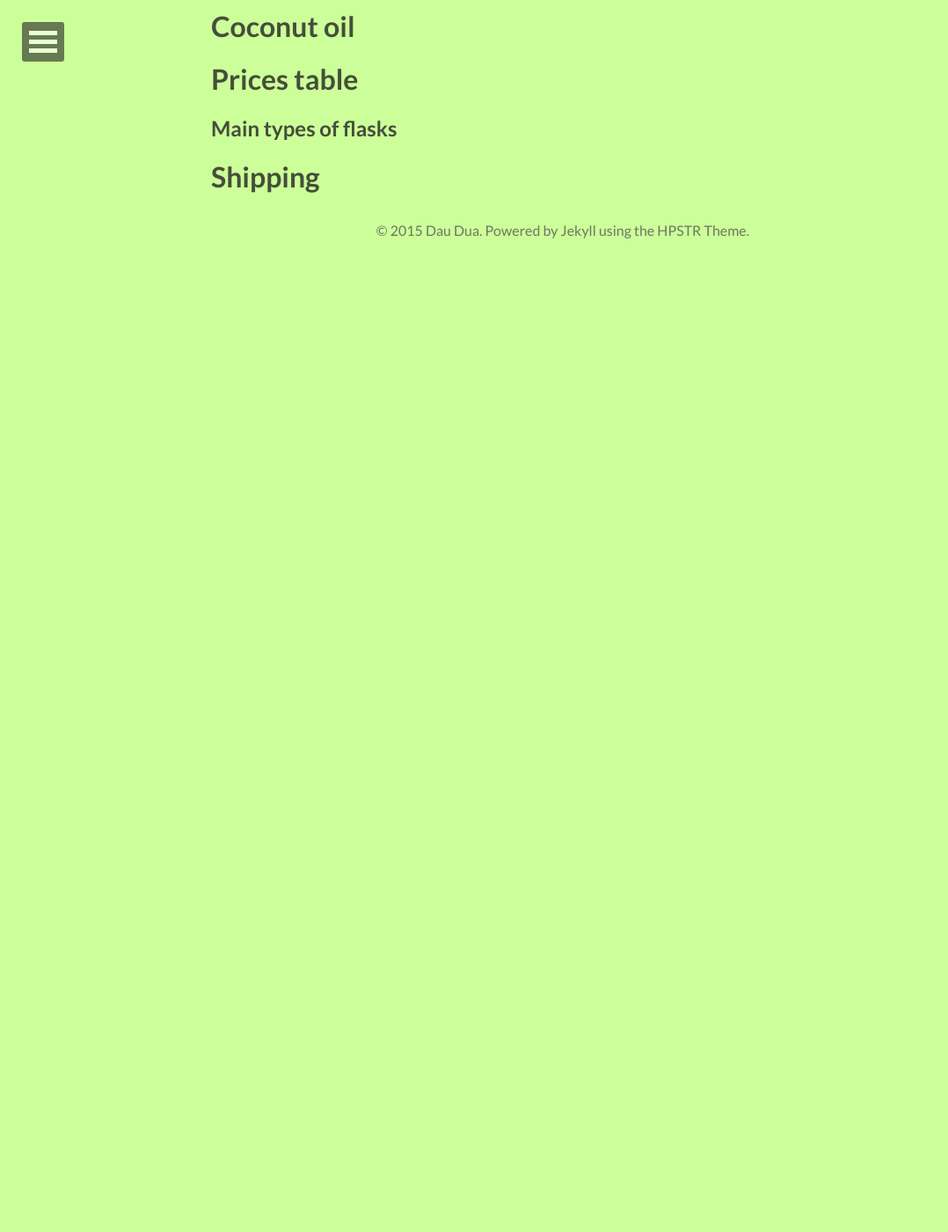
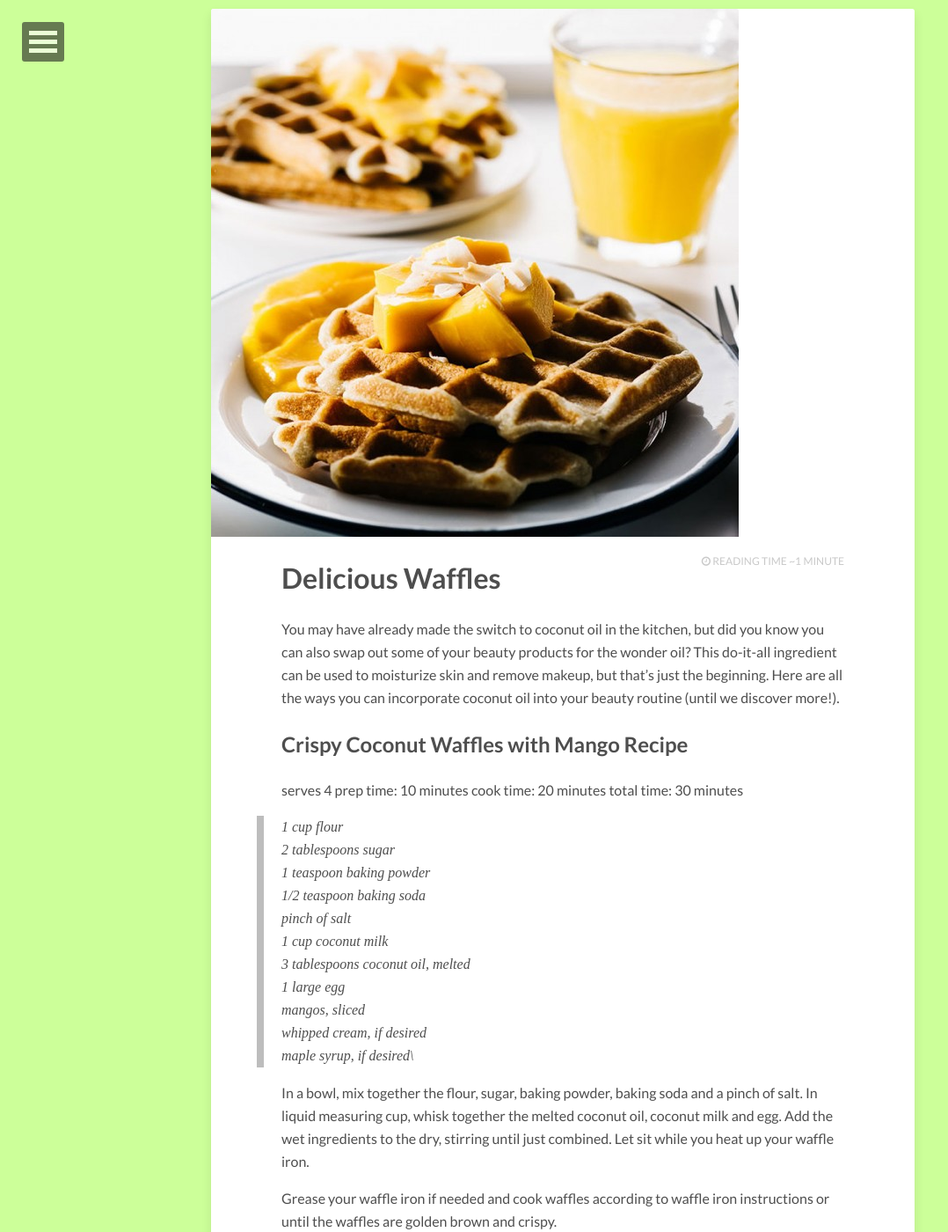
Before and after one commit to daudua/daudua.github.io, a Jekyll site: the page built from index.html, in a window 1280 px wide and 1400 px high, scrolled down 440 px. Shown: the whole window at 88% size, without its empty margins (0-1078 px from the left). Built offline with Jekyll 4.4.1, drawn with Linux system fonts in a browser that asks for light colours; nearby versions of some CDN libraries; the list of posts is cut into pages by our own code; before the commit the page ends 900 px from its top, so only the background shows below that; some of the changed text lies outside the part shown.

Commit message:
removed about and replaced it by pricing& sales and start to add posts and tags

```diff
--- a/_includes/navigation.html
+++ b/_includes/navigation.html
@@ -2,9 +2,9 @@
 	<button class="dl-trigger">Open Menu</button>
 	<ul class="dl-menu">
 		<li><a href="{{ site.url }}/">Home</a></li>
-		<li>
+		<li><a href="{{ site.url }}/sales/">Pricing & Sales</a></li>
 		<li><a href="{{ site.url }}/contact/">Contact</a></li>
-		<li>
+	<!--	<li>
 			<a href="#">About</a>
 			<ul class="dl-submenu">
 				<li>
@@ -13,7 +13,9 @@
 					<p>{{ site.owner.bio }}</p>
 				</li>
 				<li><a href="{{ site.url }}/about/"><span class="btn btn-inverse">Learn More</span></a></li>
-				{% if site.owner.email %}<li>
+
+				{% if site.owner.email %}
+				<li>
 					<a href="mailto:{{ site.owner.email }}"><i class="fa fa-fw fa-envelope"></i> Email</a>
 				</li>{% endif %}
 				{% if site.owner.twitter %}<li>
--- /dev/null
+++ b/_posts/2015-05-08-coconut oil facts.md
@@ -0,0 +1,11 @@
+---
+layout: page
+title: Go for coconut oil
+comments: false
+modified: 2015-06-16
+image:
+  feature: coconut-oil-white.jpg
+tags: [facts, information, nutrition facts]
+---
+## Why should you use coconut oil?
+You may have already made the switch to coconut oil in the kitchen, but did you know you can also swap out some of your beauty products for the wonder oil? This do-it-all ingredient can be used to moisturize skin and remove makeup, but that's just the beginning. Here are all the ways you can incorporate coconut oil into your beauty routine (until we discover more!).
--- /dev/null
+++ b/_posts/2015-06-08-recipes.md
@@ -0,0 +1,35 @@
+---
+layout: page
+title: Delicious Waffles
+comments: false
+modified: 2015-06-16
+tags: [food, cooking, recipes]
+image:
+  feature: recipes/mango-coconut-waffles.jpg
+---
+You may have already made the switch to coconut oil in the kitchen, but did you know you can also swap out some of your beauty products for the wonder oil? This do-it-all ingredient can be used to moisturize skin and remove makeup, but that's just the beginning. Here are all the ways you can incorporate coconut oil into your beauty routine (until we discover more!).
+
+## Crispy Coconut Waffles with Mango Recipe
+
+serves 4
+prep time: 10 minutes
+cook time: 20 minutes
+total time: 30 minutes
+
+>>   1 cup flour \\
+2 tablespoons sugar\\
+1 teaspoon baking powder\\
+1/2 teaspoon baking soda\\
+pinch of salt\\
+1 cup coconut milk\\
+3 tablespoons coconut oil, melted\\
+1 large egg\\
+mangos, sliced\\
+whipped cream, if desired\\
+maple syrup, if desired\\
+
+In a bowl, mix together the flour, sugar, baking powder, baking soda and a pinch of salt. In liquid measuring cup, whisk together the melted coconut oil, coconut milk and egg. Add the wet ingredients to the dry, stirring until just combined. Let sit while you heat up your waffle iron.
+
+Grease your waffle iron if needed and cook waffles according to waffle iron instructions or until the waffles are golden brown and crispy.
+
+Serve with sliced mangos and cream and syrup, if desired.
--- a/index.html
+++ b/index.html
@@ -11,13 +11,32 @@ creditlink:
 ---
 
 
-<h1>Coconut oil</h1>
 
-<h1>Prices table</h1>
+<!-- page header-->
+<!--<article class="hentry">
+  <header>
+      <div class="entry-image-index">
+        <a href="{{ site.url }}/">Home</a><img src="{{ site.url }}/images/coconut_oil_banner.jpg" alt="Home"></a>
+      </div><!-- /.entry-image -->
+<!--    <div class="entry-meta">
 
-<h2>Main types of flasks</h2>
+    </div><!-- /.entry-meta -->
+<!--    {% if 0 %}
+      <h1 class="entry-title"><a href="{{ site.url }}{{ post.url }}" class="permalink" rel="bookmark" title="{{ post.title }}"><i class="fa fa-bookmark"></i></a> <a href="{{ post.link }}">{{ post.title }}</a></h1>
+    {% else %}
+      <h1 class="entry-title"><a href="{{ site.url }}{{ post.url }}" rel="bookmark" title="{{ post.title }}" itemprop="url">{{ post.title }}</a></h1>
+    {% endif %}
+  </header>
+  <div class="entry-content">
+# Coconut oil
+# Prices table
+## Main types of flasks
+# Shipping
+  </div><!-- /.entry-content -->
+<!--</article><!-- /.hentry -->
 
-<h1>Shipping</h1>
+
+<!-- posts' pages -->
 
 {% for post in paginator.posts %}
 <article class="hentry">
@@ -28,7 +47,7 @@ creditlink:
       </div><!-- /.entry-image -->
     {% endif %}
     <div class="entry-meta">
-      <span class="entry-date date published updated"><time datetime="{{ post.date | date_to_xmlschema }}"><a href="{{ site.url }}{{ post.url }}">{{ post.date | date: "%B %d, %Y" }}</a></time></span><span class="author vcard"><span class="fn"><a href="{{ site.url }}/about/" title="About {{ site.owner.name }}">{{ site.owner.name }}</a></span></span>
+      <!--<span class="entry-date date published updated"><time datetime="{{ post.date | date_to_xmlschema }}"><a href="{{ site.url }}{{ post.url }}">{{ post.date | date: "%B %d, %Y" }}</a></time></span><span class="author vcard"><span class="fn"><a href="{{ site.url }}/about/" title="About {{ site.owner.name }}">{{ site.owner.name }}</a></span></span>-->
       {% if site.reading_time %}
       <span class="entry-reading-time">
         <i class="fa fa-clock-o"></i>
@@ -50,7 +69,7 @@ creditlink:
 {% endfor %}
 
 
-<!-- <div class="pagination">
+<div class="pagination">
   {% if paginator.previous_page %}
     {% if paginator.previous_page == 1 %}
       <a href="{{ site.url }}" class="btn">Previous</a>
--- a/posts/index.html
+++ b/posts/index.html
@@ -1,12 +1,10 @@
 ---
 layout: post-index
-title: Coconut Oil
+title: All Posts
 description: "An archive of posts."
 comments: false
 ---
 
-
-<!--
 {% for post in site.posts %}
     {% capture this_year %}{{ post.date | date: "%Y" }}{% endcapture %}
     {% capture next_year %}{{ post.previous.date | date: "%Y" }}{% endcapture %}
@@ -32,4 +30,3 @@ comments: false
         {% endif %}
     {% endif %}
 {% endfor %}
--->
```
Also changed, not shown: other parts of _includes/navigation.html (+1 -1 lines), org/index-home.html (added, +235 -0 lines), posts/index-home.html (deleted, +0 -31 lines), posts/index-home.md (deleted, +0 -11 lines), sales/index.md (added, +26 -0 lines), images/coconut-oil-white.jpg (added), images/daudua.jpg (renamed from images/thumb_su-dung-dau-dua-lam-kem-danh-rang-giup-bao-ve-rang-mieng-hieu-qua_daudua200.jpg), images/flask/flask-100ml.jpg (added), images/flask/flask-250ml.jpg (added), images/flask/flask-500ml.jpg (added), images/recipes/black-bean-spinach-loaded-sweet-potato-fries.jpg (added), images/recipes/carrot-cake-granola-700_0.jpg (added), images/recipes/carrot-cake-granola.jpg (added), images/recipes/mango-coconut-waffles.jpg (added), 2 more files.
